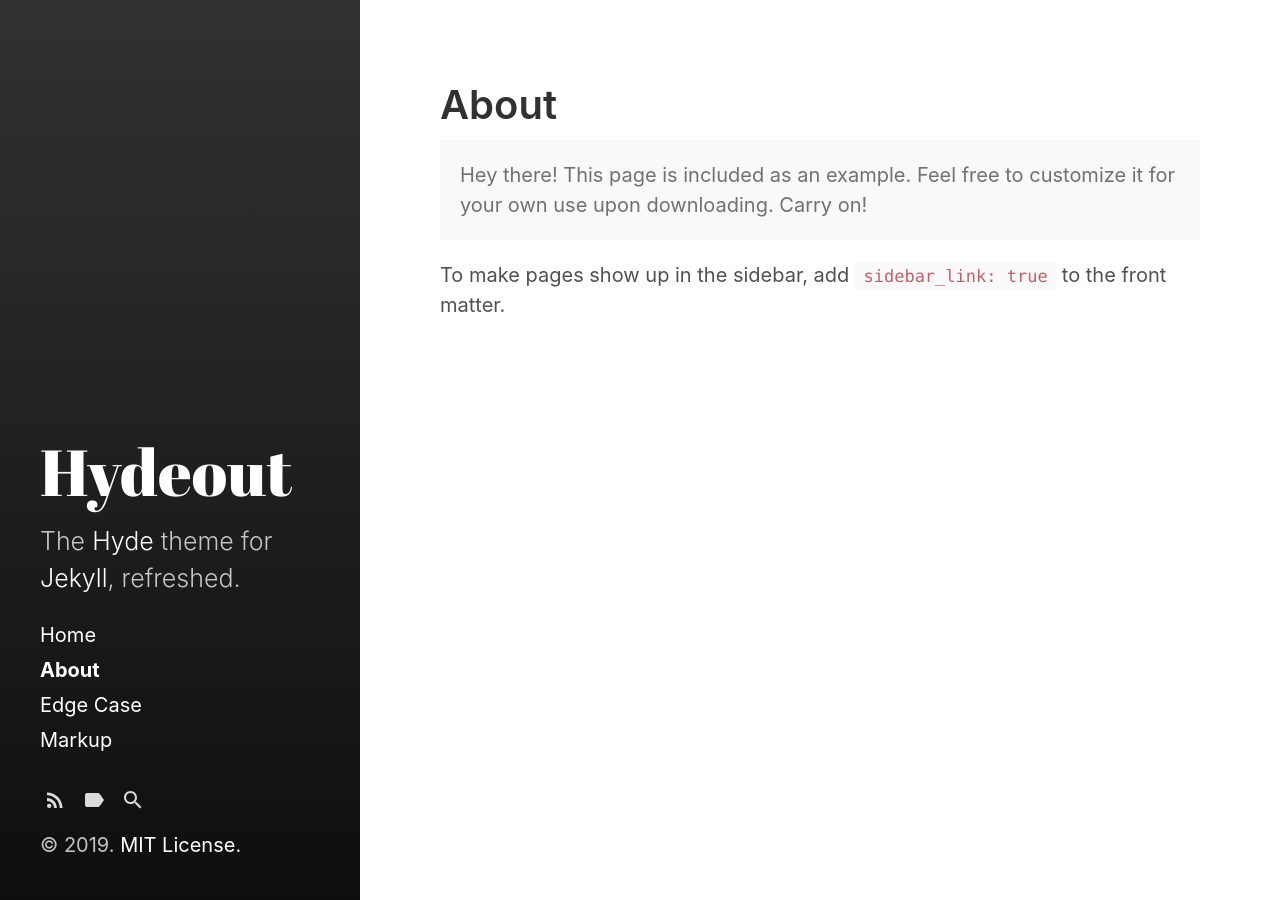
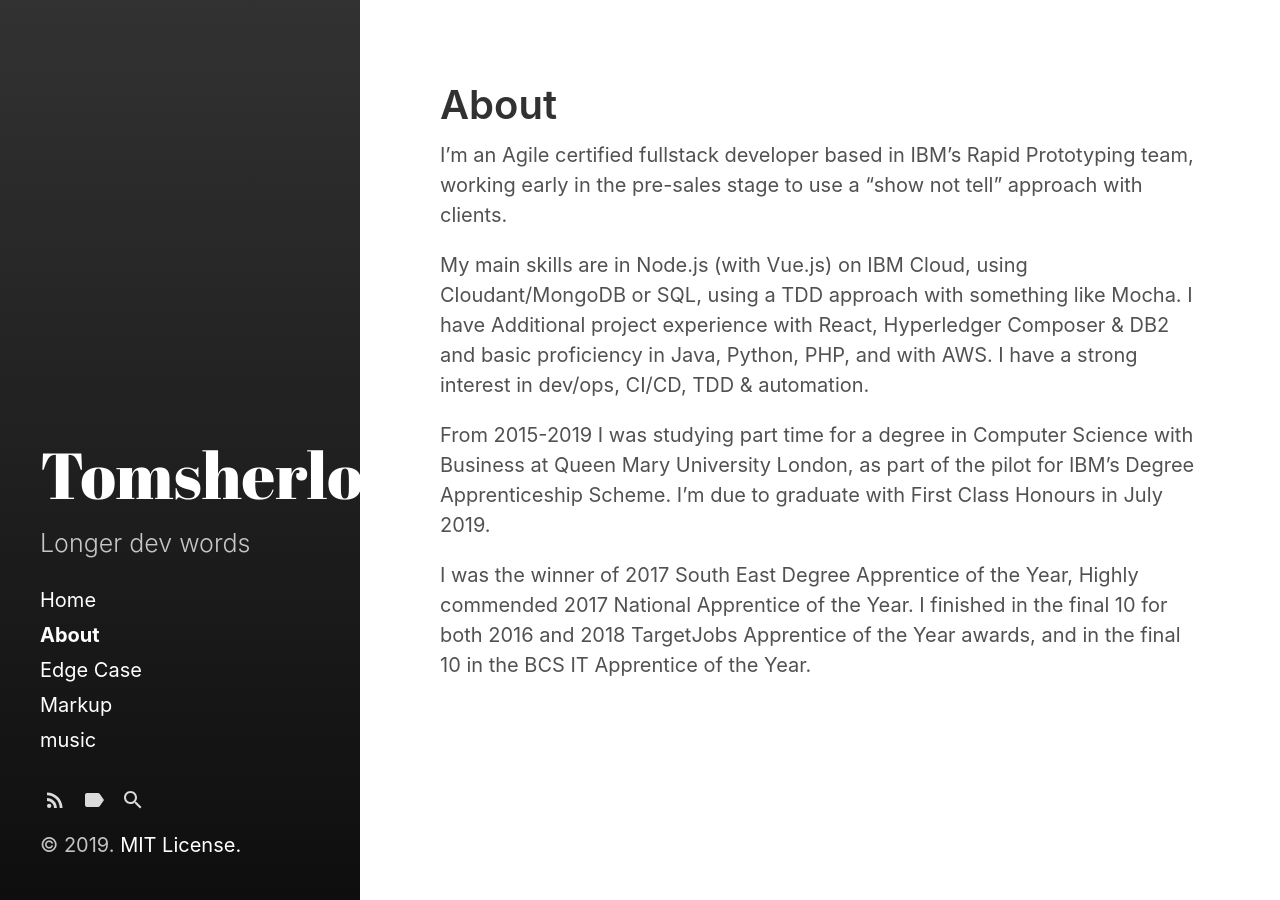
Before and after one commit to tomsherlocked/site, a Jekyll site: the page built from about.md, in a window 1280 px wide. Built offline with Jekyll 4.4.1, drawn with Linux system fonts in a browser that asks for light colours.

Commit message:
added about

```diff
--- a/_config.yml
+++ b/_config.yml
@@ -3,9 +3,9 @@
 highlighter:      rouge
 
 # Setup
-title:            Hydeout
-tagline:          'A Jekyll theme'
-description:      'The <a href="http://hyde.getpoole.com" target="_blank">Hyde</a> theme for <a href="http://jekyllrb.com" target="_blank">Jekyll</a>, refreshed.'
+title:            Tomsherlock.info
+tagline:          Dev words
+description:      'Longer dev words'
 url:              https://tomsherlocked.github.io
 baseurl:          #'/hydeout'
                   # the optional subpath of your site, e.g. "/blog"
@@ -15,8 +15,8 @@
                   # sidebar_blog_link below.
 
 author:
-  name:           'Andrew Fong'
-  url:            https://twitter.com/fongandrewc
+  name:           'Tom Sherlock'
+  url:            tomsherlock.info
 
 paginate:         5
 # paginate_path:    '/page:num'
--- a/about.md
+++ b/about.md
@@ -3,11 +3,10 @@
 title: About
 sidebar_link: true
 ---
+I’m an Agile certified fullstack developer based in IBM’s Rapid Prototyping team, working early in the pre-sales stage to use a “show not tell” approach with clients.
 
-<p class="message">
-  Hey there! This page is included as an example. Feel free to customize it
-  for your own use upon downloading. Carry on!
-</p>
+My main skills are in Node.js (with Vue.js) on IBM Cloud, using Cloudant/MongoDB or SQL, using a TDD approach with something like Mocha. I have Additional project experience with React, Hyperledger Composer & DB2 and basic proficiency in Java, Python, PHP, and with AWS. I have a strong interest in dev/ops, CI/CD, TDD & automation.
 
-To make pages show up in the sidebar, add `sidebar_link: true` to the front
-matter.
+From 2015-2019 I was studying part time for a degree in Computer Science with Business at Queen Mary University London, as part of the pilot for IBM's Degree Apprenticeship Scheme. I'm due to graduate with First Class Honours in July 2019.
+
+I was the winner of 2017 South East Degree Apprentice of the Year, Highly commended 2017 National Apprentice of the Year. I finished in the final 10 for both 2016 and 2018 TargetJobs Apprentice of the Year awards, and in the final 10 in the BCS IT Apprentice of the Year.
```
Also changed, not shown: category/music.md (added, +6 -0 lines).
